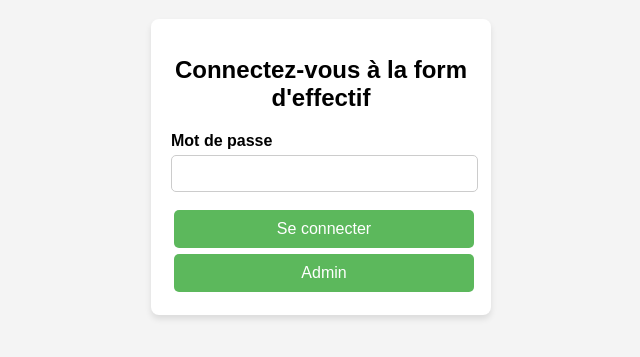
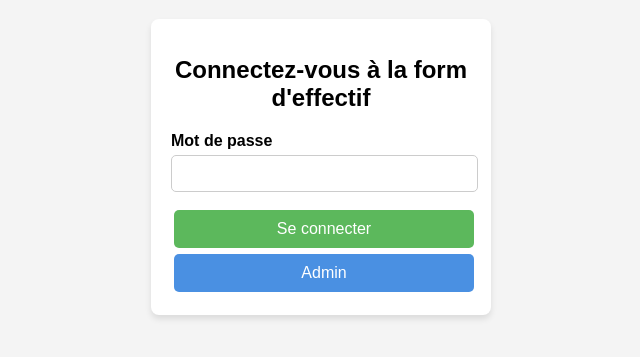
Before and after one commit to aroma-RH/access, a plain HTML site: page index.html in a window 1280 px wide. Shown: the part 233-590 px from the top of the page, without its empty margins (319-959 px from the left). Drawn offline with Linux system fonts and the light colour scheme.

Commit message:
Update index.html

```diff
--- a/index.html
+++ b/index.html
@@ -63,7 +63,7 @@
         .btn1 {
             width: 100%;
             padding: 10px;
-            background: #5cb85c;
+            background: #4a90e2;
             color: #fff;
             border: none;
             border-radius: 5px;
```
